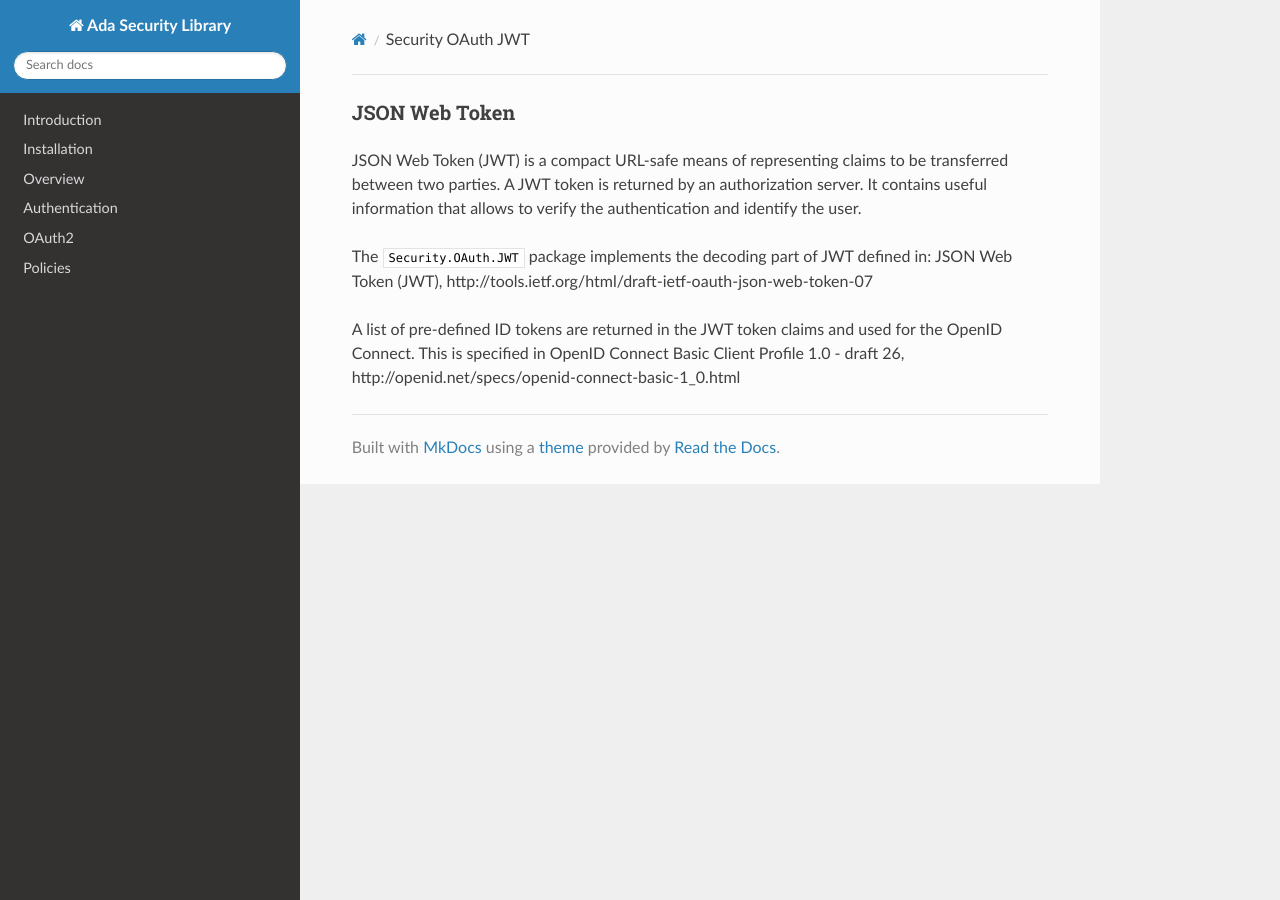
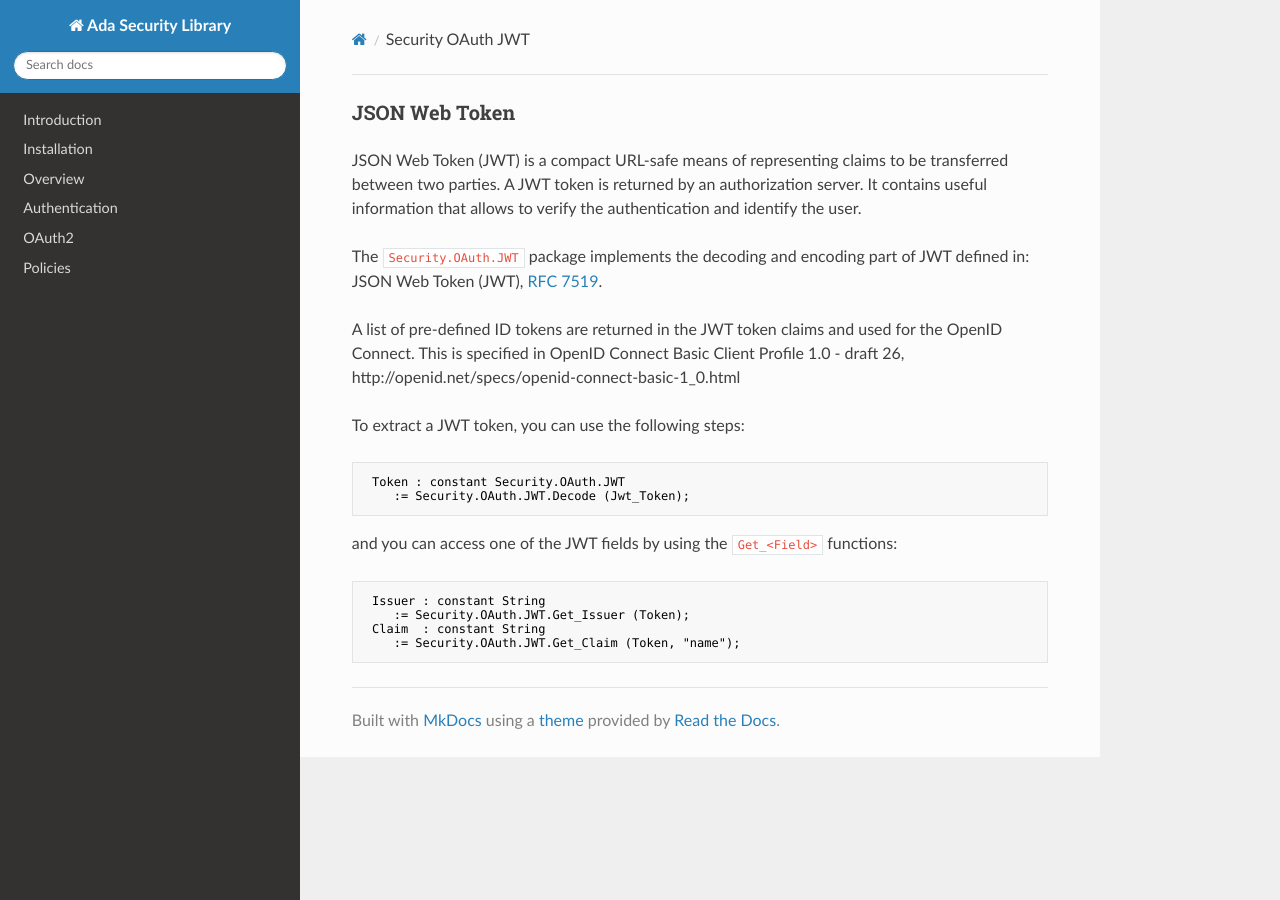
Before and after one commit to stcarrez/ada-security, an MkDocs documentation site: the page built from docs/Security_OAuth_JWT.md, in a window 1280 px wide. Built offline with MkDocs 1.6.1, drawn with Linux system fonts in a browser that asks for light colours; nearby versions of some CDN libraries.

Commit message:
Rebuild with dynamo

````diff
--- a/docs/Security_OAuth_JWT.md
+++ b/docs/Security_OAuth_JWT.md
@@ -3,10 +3,26 @@ JSON Web Token (JWT) is a compact URL-safe means of representing claims to be tr
 between two parties.  A JWT token is returned by an authorization server.  It contains
 useful information that allows to verify the authentication and identify the user.
 
-The <tt>Security.OAuth.JWT</tt> package implements the decoding part of JWT defined in:
-JSON Web Token (JWT), http://tools.ietf.org/html/draft-ietf-oauth-json-web-token-07
+The `Security.OAuth.JWT` package implements the decoding and encoding part of JWT defined in:
+JSON Web Token (JWT), [RFC 7519](https://www.rfc-editor.org/rfc/rfc7519).
 
 A list of pre-defined ID tokens are returned in the JWT token claims and used for
 the OpenID Connect.  This is specified in
 OpenID Connect Basic Client Profile 1.0 - draft 26,
 http://openid.net/specs/openid-connect-basic-1_0.html
+
+To extract a JWT token, you can use the following steps:
+
+```Ada
+ Token : constant Security.OAuth.JWT
+    := Security.OAuth.JWT.Decode (Jwt_Token);
+```
+
+and you can access one of the JWT fields by using the `Get_<Field>` functions:
+
+```Ada
+ Issuer : constant String
+    := Security.OAuth.JWT.Get_Issuer (Token);
+ Claim  : constant String
+    := Security.OAuth.JWT.Get_Claim (Token, "name");
+```
````
